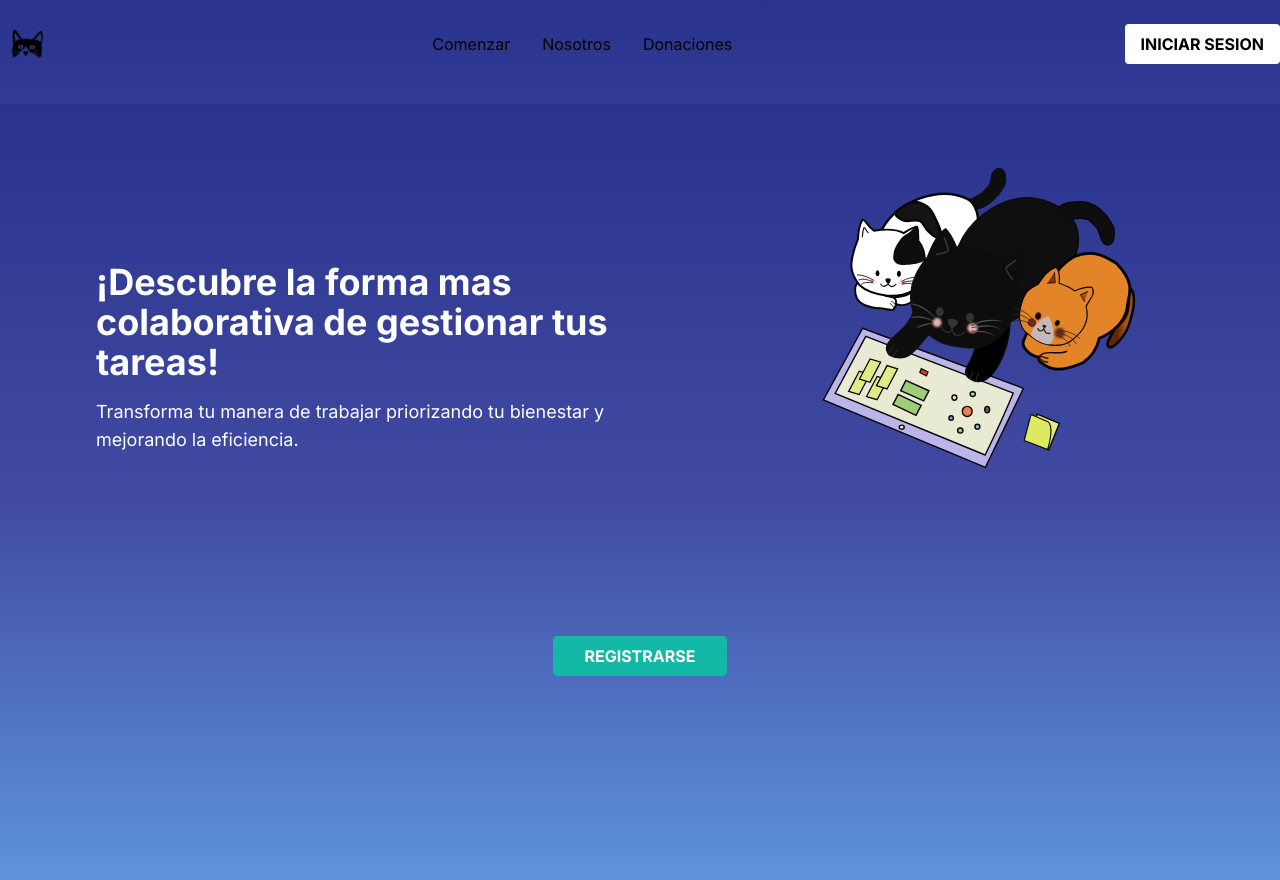
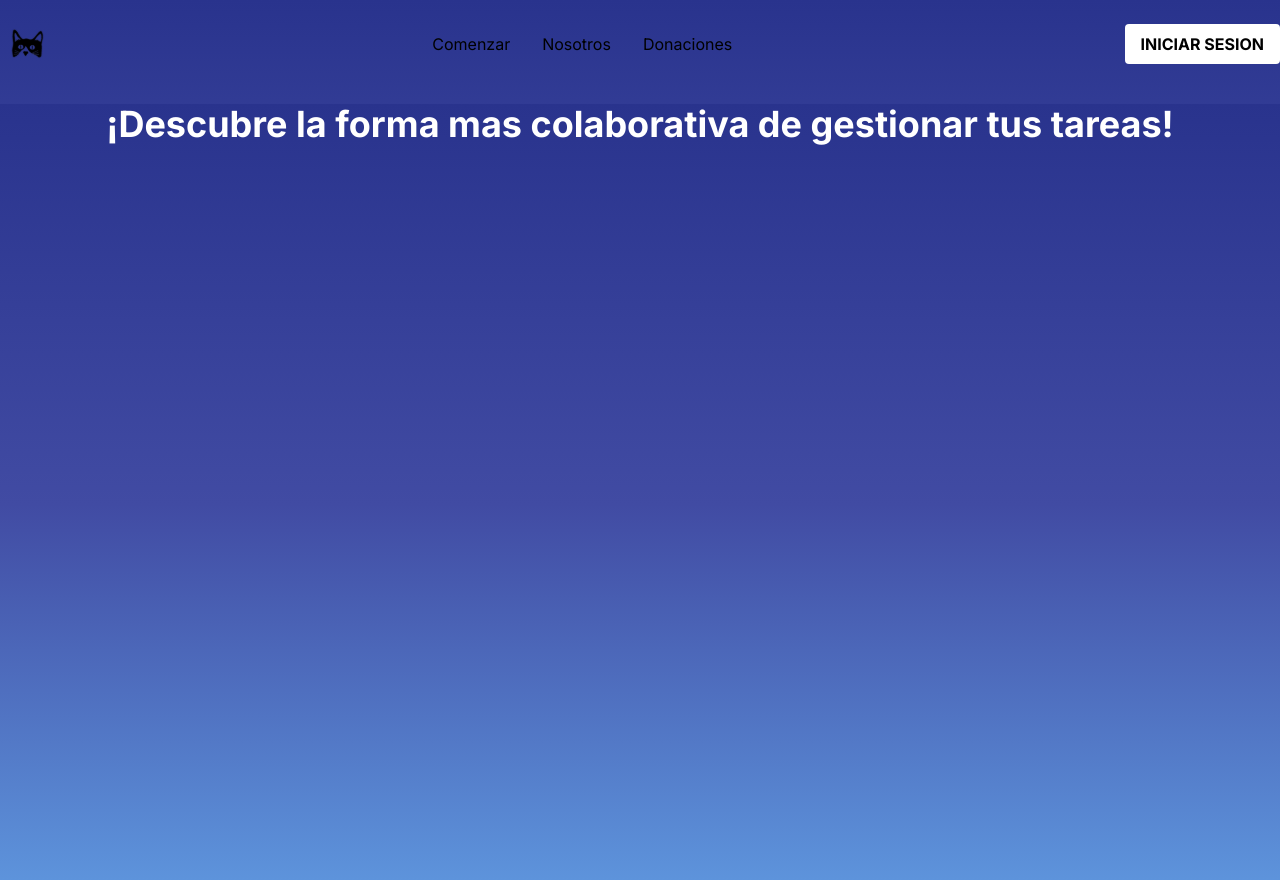
Before and after one commit to DamiiPeralta/PFG7-Front, a Next.js app in the folder easytasks/: page /Landing in a window 1280 px wide. Shown: the top 880 px of the page. Built offline with nearby package versions, Linux system fonts and the light colour scheme.

Commit message:
modificar prueba

```diff
--- a/easytasks/src/components/Bienvenida.tsx
+++ b/easytasks/src/components/Bienvenida.tsx
@@ -1,34 +1,14 @@
-/* eslint-disable @next/next/no-img-element */
 import React from "react";
 
-const Bienvenida: React.FC = () => {
+const Bienvenida = () => {
   return (
     <div>
-      <section className="flex flex-col items-center text-center -mt-18 md:mt-46">
-        <div className="flex flex-col md:flex-row items-center justify-between w-full max-w-6xl mx-auto px-8">
-          <div className="text-left md:w-1/2">
-            <h1 className="text-4xl font-bold mb-4 text-white">
-              ¡Descubre la forma mas colaborativa de gestionar tus tareas!
-            </h1>
-            <p className="text-lg mb-4 text-white">
-              Transforma tu manera de trabajar priorizando tu bienestar y
-              mejorando la eficiencia.
-            </p>
-          </div>
-
-          <div className="md:w-1/2 flex justify-center">
-            <img
-              src="/gatosColaboradores 2.svg"
-              alt="Gatitos"
-              className="max-w-full"
-            />
-          </div>
-        </div>
-        <div className="mt-2">
-          <button className="bg-teal-500 hover:bg-teal-400 text-white font-bold py-2 px-8 rounded">
-            REGISTRARSE
-          </button>
-        </div>
+      <section className="hero flex flex-col items-center text-center mb-12">
+        <h1 className="text-4xl font-bold mb-4">
+          ¡Descubre la forma mas colaborativa de gestionar tus tareas!
+          {/* hola */}
+        </h1>
+        <p className=""></p>
       </section>
     </div>
   );
```
